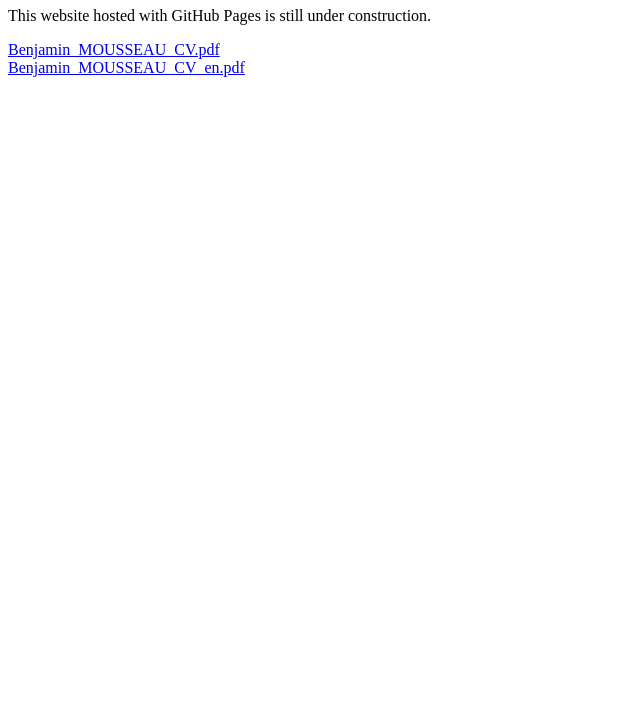
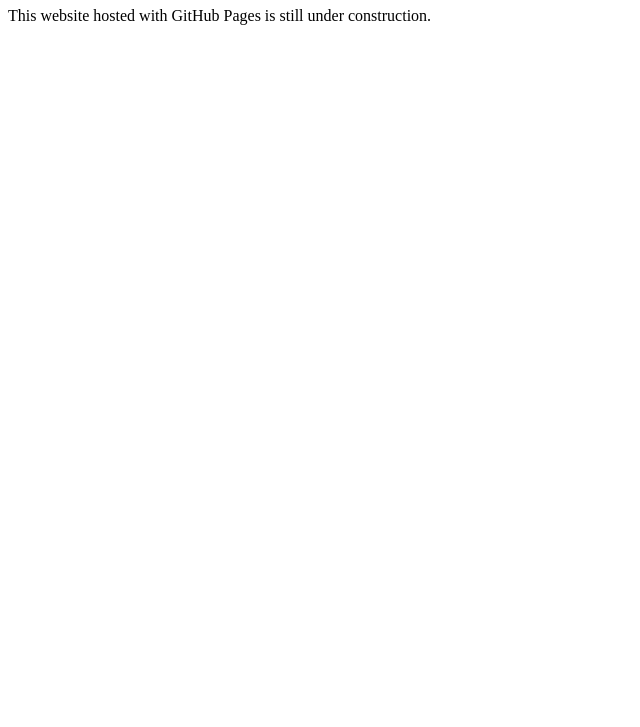
Before and after one commit to Apzx/apzx.github.io, a plain HTML site: page index.html in a window 1280 px wide. Shown: the part 73-800 px from the top of the page, without its empty margins (0-640 px from the left). Drawn offline with Linux system fonts and the light colour scheme.

Commit message:
Removing out of date CVs

```diff
--- a/index.html
+++ b/index.html
@@ -3,7 +3,5 @@
   <body>
     <h1>Benjamin Mousseau's webpage</h1>
     <p>This website hosted with GitHub Pages is still under construction.</p>
-    <a href="Benjamin_MOUSSEAU_CV.pdf">Benjamin_MOUSSEAU_CV.pdf</a><br>
-    <a href="Benjamin_MOUSSEAU_CV_en.pdf">Benjamin_MOUSSEAU_CV_en.pdf</a><br>
   </body>
 </html>
```
Also changed, not shown: 2 other files.
